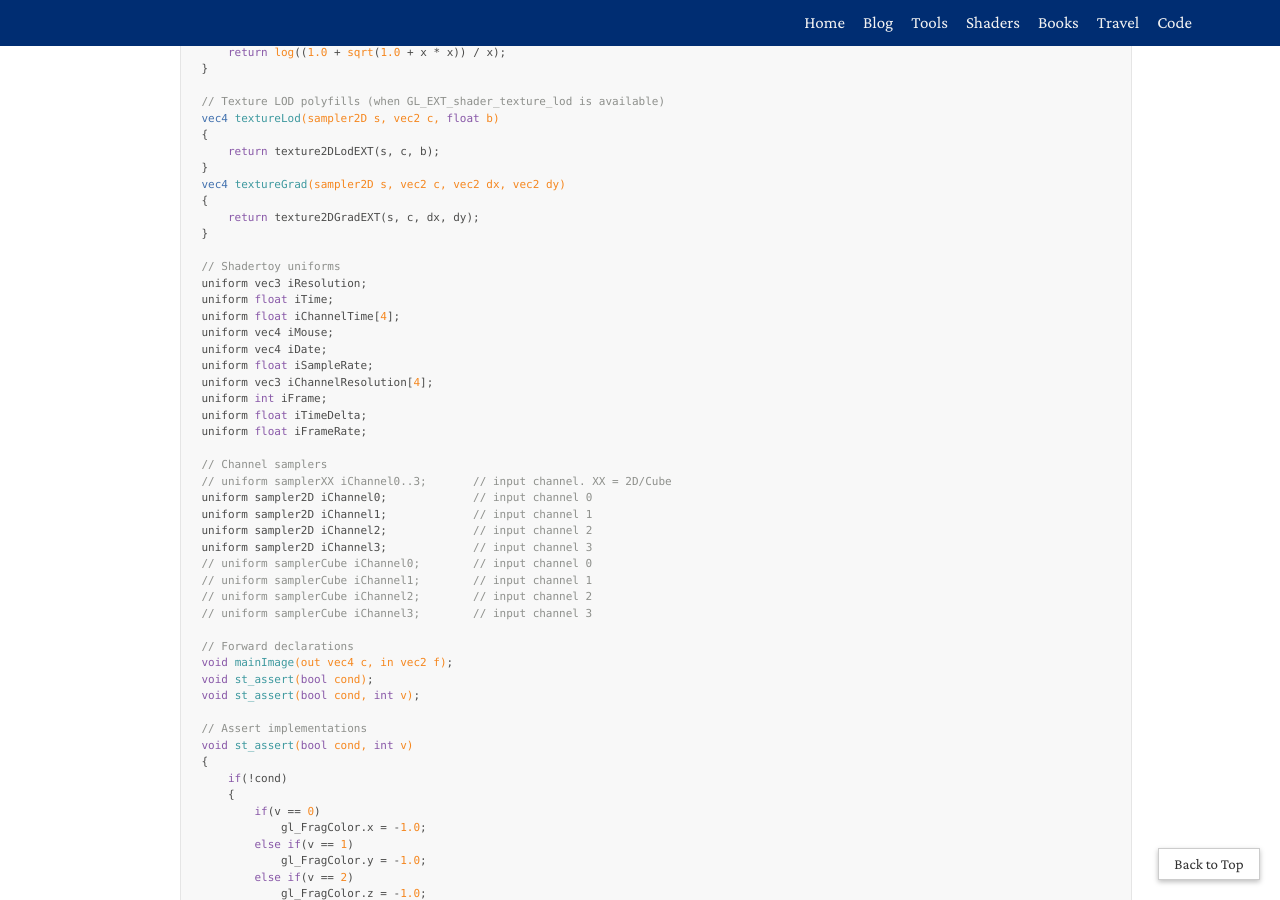
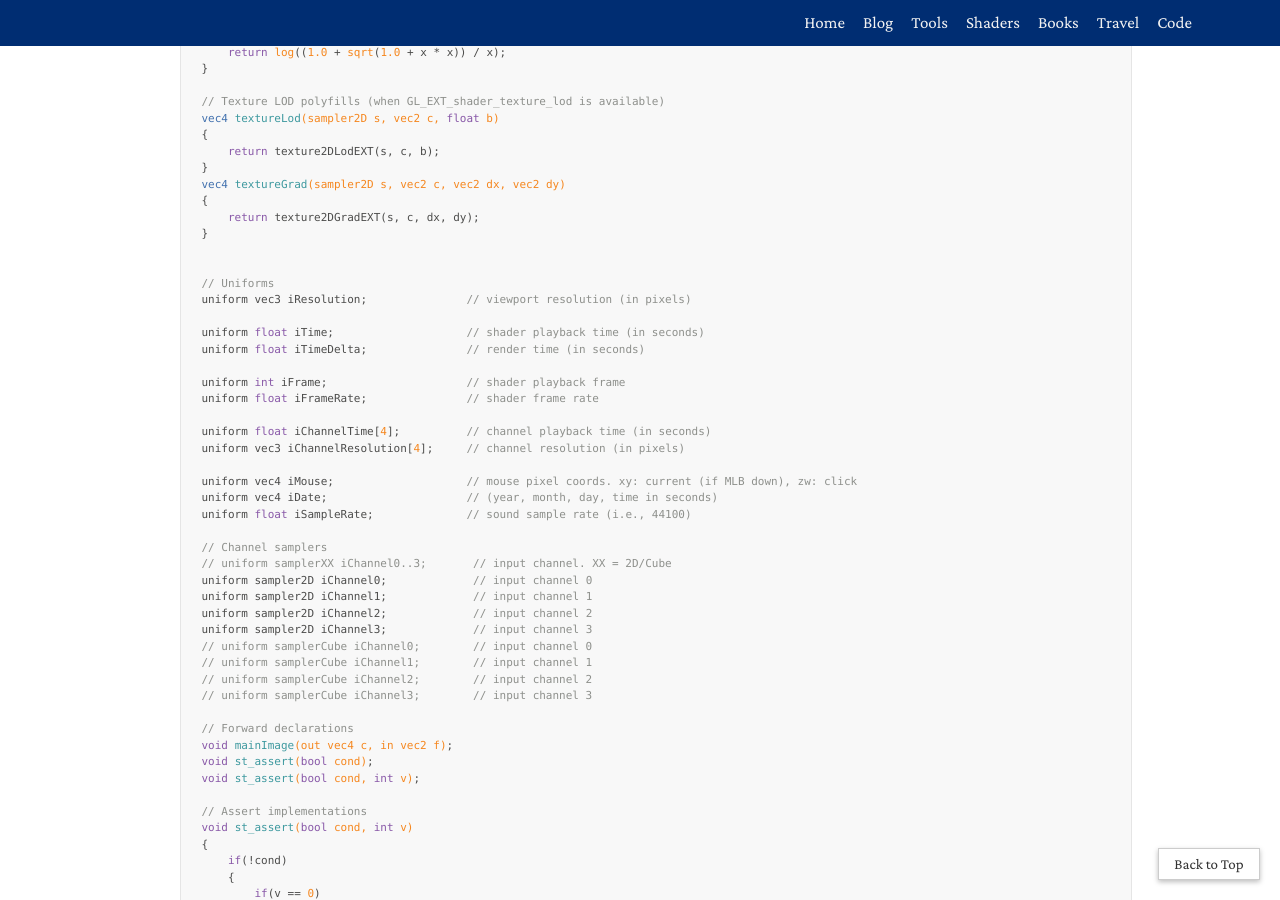
Before and after one commit to d-k-ivanov/d-k-ivanov.github.io, a Jekyll site: the page built from _posts/2025/2025-12-12-common-shader-uniforms.md, in a window 1280 px wide and 900 px high, scrolled down 7125 px. Built offline with Jekyll 4.4.1, drawn with Linux system fonts in a browser that asks for light colours; some web fonts are replaced; a style sheet for code colours, icons or effects is not loaded.

Commit message:
Post 2025-13-12-17-23

```diff
--- a/_posts/2025/2025-12-12-common-shader-uniforms.md
+++ b/_posts/2025/2025-12-12-common-shader-uniforms.md
@@ -439,17 +439,22 @@ vec4 textureGrad(sampler2D s, vec2 c, vec2 dx, vec2 dy)
     return texture2DGradEXT(s, c, dx, dy);
 }
 
-// Shadertoy uniforms
-uniform vec3 iResolution;
-uniform float iTime;
-uniform float iChannelTime[4];
-uniform vec4 iMouse;
-uniform vec4 iDate;
-uniform float iSampleRate;
-uniform vec3 iChannelResolution[4];
-uniform int iFrame;
-uniform float iTimeDelta;
-uniform float iFrameRate;
+
+// Uniforms
+uniform vec3 iResolution;               // viewport resolution (in pixels)
+
+uniform float iTime;                    // shader playback time (in seconds)
+uniform float iTimeDelta;               // render time (in seconds)
+
+uniform int iFrame;                     // shader playback frame
+uniform float iFrameRate;               // shader frame rate
+
+uniform float iChannelTime[4];          // channel playback time (in seconds)
+uniform vec3 iChannelResolution[4];     // channel resolution (in pixels)
+
+uniform vec4 iMouse;                    // mouse pixel coords. xy: current (if MLB down), zw: click
+uniform vec4 iDate;                     // (year, month, day, time in seconds)
+uniform float iSampleRate;              // sound sample rate (i.e., 44100)
 
 // Channel samplers
 // uniform samplerXX iChannel0..3;       // input channel. XX = 2D/Cube
```
Also changed, not shown: shaders/main.js (+62 -1 lines).
